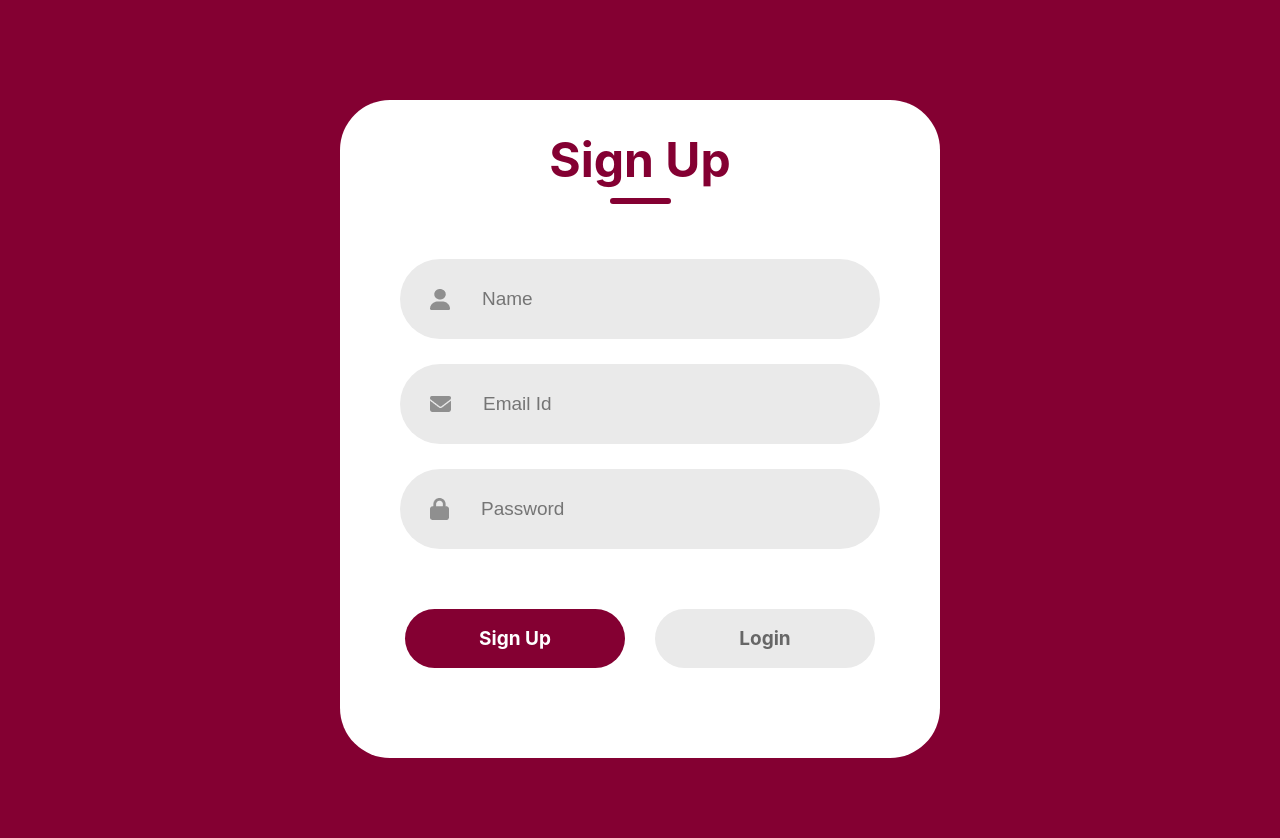
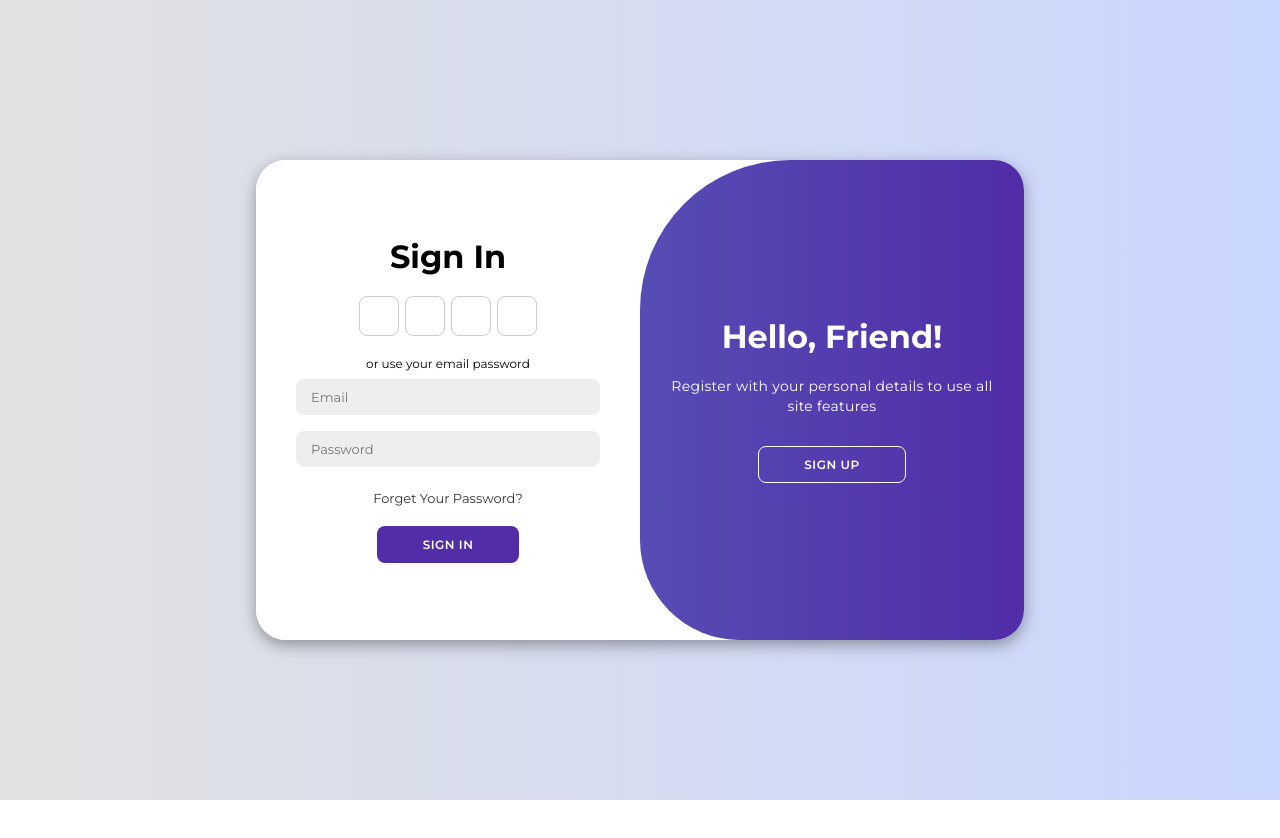
Before and after one commit to omarabbas1/Aubify, a React (Create React App) app in the folder client/: page / in a window 1280 px wide. Shown: the top 838 px of the page. After the commit the page ends 800 px from the top, so only its background shows below. Built offline with nearby package versions, Linux system fonts and the light colour scheme.

Commit message:
new login and signup

```diff
--- a/client/src/App.js
+++ b/client/src/App.js
@@ -3,11 +3,9 @@
 
 function App() {
   return (
-    <Router>
-      <Routes>
-          <Route path='/' element={<LoginSignup/>}/>
-        </Routes>
-    </Router>
+    <div>
+      <LoginSignup />
+    </div>
   );
 }
 
--- a/client/src/components/LoginSignup/LoginSignup.css
+++ b/client/src/components/LoginSignup/LoginSignup.css
@@ -1,97 +1,210 @@
-body {
-    overflow: hidden;
+@import url('https://fonts.googleapis.com/css2?family=Montserrat:wght@300;400;500;600;700&display=swap');
+
+*{
+    margin: 0;
+    padding: 0;
+    box-sizing: border-box;
+    font-family: 'Montserrat', sans-serif;
+}
+
+body{
+    background-color: #c9d6ff;
+    background: linear-gradient(to right, #e2e2e2, #c9d6ff);
+    display: flex;
+    align-items: center;
+    justify-content: center;
+    flex-direction: column;
+    height: 100vh;
 }
 
 .container{
-    display: flex;
-    flex-direction: column;
-    margin: auto;
-    margin-top: 100px;
-    width: 600px;
-    background: #fff;
-    padding-bottom: 30px;
-    border-radius: 50px;
-}
-.header{
-   display: flex;
-   flex-direction: column;
-   align-items: center;
-   gap: 9px;
-   width: 100%;
-   margin-top: 30px;
-}
-.text{
-    color: #840032;
-    font-size: 48px;
-    font-weight: 700;
-}
-.underline{
-    width: 61px;
-    height: 6px;
-    background:#840032;
-    border-radius: 9px;
-}
-.inputs{
-    margin-top: 55px;
-    display: flex;
-    flex-direction: column;
-    gap: 25px;
-}
-.input{
-    display: flex;
-    align-items: center;
-    margin: auto;
-    width: 480px;
-    height: 80px;
-    background: #eaeaea;
-    border-radius: 100px;
-}
-.input img{
-    margin:0px 30px;
-}
-.input input{
-    height: 50px;
-    width: 400px;
-    background: transparent;
-    border:none;
-    outline: none;
-    color: #797979;
-    font-size: 19px;
-}
-.forgot-password{
-    padding-left: 62px;
-    margin-top: 27px;
-    color: #797979;
-    font-size: 18px;
+    background-color: #fff;
+    border-radius: 30px;
+    box-shadow: 0 5px 15px rgba(0, 0, 0, 0.35);
+    position: relative;
+    overflow: hidden;
+    width: 768px;
+    max-width: 100%;
+    min-height: 480px;
 }
 
-.forgot-password span{
-    color: #840032;
+.container p{
+    font-size: 14px;
+    line-height: 20px;
+    letter-spacing: 0.3px;
+    margin: 20px 0;
+}
+
+.container span{
+    font-size: 12px;
+}
+
+.container a{
+    color: #333;
+    font-size: 13px;
+    text-decoration: none;
+    margin: 15px 0 10px;
+}
+
+.container button{
+    background-color: #512da8;
+    color: #fff;
+    font-size: 12px;
+    padding: 10px 45px;
+    border: 1px solid transparent;
+    border-radius: 8px;
+    font-weight: 600;
+    letter-spacing: 0.5px;
+    text-transform: uppercase;
+    margin-top: 10px;
     cursor: pointer;
 }
 
-.submit-container{
-    display: flex;
-    gap:30px;
-    margin: 60px auto;
+.container button.hidden{
+    background-color: transparent;
+    border-color: #fff;
 }
 
-.submit{
+.container form{
+    background-color: #fff;
     display: flex;
+    align-items: center;
+    justify-content: center;
+    flex-direction: column;
+    padding: 0 40px;
+    height: 100%;
+}
+
+.container input{
+    background-color: #eee;
+    border: none;
+    margin: 8px 0;
+    padding: 10px 15px;
+    font-size: 13px;
+    border-radius: 8px;
+    width: 100%;
+    outline: none;
+}
+
+.form-container{
+    position: absolute;
+    top: 0;
+    height: 100%;
+    transition: all 0.6s ease-in-out;
+}
+
+.sign-in{
+    left: 0;
+    width: 50%;
+    z-index: 2;
+}
+
+.container.active .sign-in{
+    transform: translateX(100%);
+}
+
+.sign-up{
+    left: 0;
+    width: 50%;
+    opacity: 0;
+    z-index: 1;
+}
+
+.container.active .sign-up{
+    transform: translateX(100%);
+    opacity: 1;
+    z-index: 5;
+    animation: move 0.6s;
+}
+
+@keyframes move{
+    0%, 49.99%{
+        opacity: 0;
+        z-index: 1;
+    }
+    50%, 100%{
+        opacity: 1;
+        z-index: 5;
+    }
+}
+
+.social-icons{
+    margin: 20px 0;
+}
+
+.social-icons a{
+    border: 1px solid #ccc;
+    border-radius: 20%;
+    display: inline-flex;
     justify-content: center;
     align-items: center;
-    width: 220px;
-    height: 59px;
-    color: #fff;
-    background: #840032;
-    border-radius: 50px;
-    font-size: 19px;
-    font-weight: 700;
-    cursor: pointer;
+    margin: 0 3px;
+    width: 40px;
+    height: 40px;
 }
 
-.gray{
-    background: #EAEAEA;
-    color: #676767;
+.toggle-container{
+    position: absolute;
+    top: 0;
+    left: 50%;
+    width: 50%;
+    height: 100%;
+    overflow: hidden;
+    transition: all 0.6s ease-in-out;
+    border-radius: 150px 0 0 100px;
+    z-index: 1000;
+}
 
+.container.active .toggle-container{
+    transform: translateX(-100%);
+    border-radius: 0 150px 100px 0;
 }
+
+.toggle{
+    background-color: #512da8;
+    height: 100%;
+    background: linear-gradient(to right, #5c6bc0, #512da8);
+    color: #fff;
+    position: relative;
+    left: -100%;
+    height: 100%;
+    width: 200%;
+    transform: translateX(0);
+    transition: all 0.6s ease-in-out;
+}
+
+.container.active .toggle{
+    transform: translateX(50%);
+}
+
+.toggle-panel{
+    position: absolute;
+    width: 50%;
+    height: 100%;
+    display: flex;
+    align-items: center;
+    justify-content: center;
+    flex-direction: column;
+    padding: 0 30px;
+    text-align: center;
+    top: 0;
+    transform: translateX(0);
+    transition: all 0.6s ease-in-out;
+}
+
+.toggle-left{
+    transform: translateX(-200%);
+}
+
+.container.active .toggle-left{
+    transform: translateX(0);
+}
+
+.toggle-right{
+    right: 0;
+    transform: translateX(0);
+}
+
+.container.active .toggle-right{
+    transform: translateX(200%);
+}
--- a/client/src/components/LoginSignup/LoginSignup.jsx
+++ b/client/src/components/LoginSignup/LoginSignup.jsx
@@ -1,42 +1,67 @@
-import React, { useState } from 'react'
-import './LoginSignup.css'
+import React, { useState } from 'react';
+import './LoginSignup.css'; // Import CSS styles
 
-import user_icon from '../Assets/person.png'
-import email_icon from '../Assets/email.png'
-import password_icon from '../Assets/password.png'
+function Login() {
+  const [activeContainer, setActiveContainer] = useState('');
 
-const LoginSignup = () => {
+  const handleRegisterClick = () => {
+    setActiveContainer('active');
+  };
 
-  const [action,setAction]= useState("Sign Up");
+  const handleLoginClick = () => {
+    setActiveContainer('');
+  };
 
   return (
-    <div className ='container'>
-      <div className="header">
-        <div className="text">{action}</div>
-        <div className="underline"></div>
+    <div className={`container ${activeContainer}`}>
+      <div className="form-container sign-up">
+        <form>
+          <h1>Create Account</h1>
+          <div className="social-icons">
+            <a href="#" className="icon"><i className="fab fa-google-plus-g"></i></a>
+            <a href="#" className="icon"><i className="fab fa-facebook-f"></i></a>
+            <a href="#" className="icon"><i className="fab fa-github"></i></a>
+            <a href="#" className="icon"><i className="fab fa-linkedin-in"></i></a>
+          </div>
+          <span>or use your email for registration</span>
+          <input type="text" placeholder="Name" />
+          <input type="email" placeholder="Email" />
+          <input type="password" placeholder="Password" />
+          <button>Sign Up</button>
+        </form>
       </div>
-        <div className="inputs">
-          {action === "Login"? <div></div>:<div className="input">
-            <img src={user_icon} alt="" />
-            <input type="text" placeholder="Name" />
-          </div>}
-
-          <div className="input">
-            <img src={email_icon} alt="" />
-            <input type="email" placeholder= "Email Id"/>
+      <div className="form-container sign-in">
+        <form>
+          <h1>Sign In</h1>
+          <div className="social-icons">
+            <a href="#" className="icon"><i className="fab fa-google-plus-g"></i></a>
+            <a href="#" className="icon"><i className="fab fa-facebook-f"></i></a>
+            <a href="#" className="icon"><i className="fab fa-github"></i></a>
+            <a href="#" className="icon"><i className="fab fa-linkedin-in"></i></a>
           </div>
-          <div className="input">
-            <img src={password_icon} alt="" />
-            <input type="password"placeholder= "Password"/>
+          <span>or use your email password</span>
+          <input type="email" placeholder="Email" />
+          <input type="password" placeholder="Password" />
+          <a href="#">Forget Your Password?</a>
+          <button>Sign In</button>
+        </form>
+      </div>
+      <div className="toggle-container">
+        <div className="toggle">
+          <div className={`toggle-panel toggle-left ${activeContainer}`}>
+            <h1>Welcome Back!</h1>
+            <p>Enter your personal details to use all site features</p>
+            <button className="hidden" onClick={handleLoginClick}>Sign In</button>
+          </div>
+          <div className={`toggle-panel toggle-right ${activeContainer}`}>
+            <h1>Hello, Friend!</h1>
+            <p>Register with your personal details to use all site features</p>
+            <button className="hidden" onClick={handleRegisterClick}>Sign Up</button>
           </div>
         </div>
-        {action ==="Sign Up"?<div></div>: <div className="forgot-password">Lost Password? <span>Click Here!</span></div>}
-        <div className="submit-container">
-          <div className={action ==="Login"?"submit gray":"submit" } onClick={()=>{setAction("Sign Up")}}>Sign Up</div>
-          <div className={action==="Sign Up" ? "submit gray" : "submit"} onClick={()=> {setAction("Login")}}>Login</div>
-        </div>
+      </div>
     </div>
-  )
+  );
 }
 
-export default LoginSignup
+export default Login;
```
